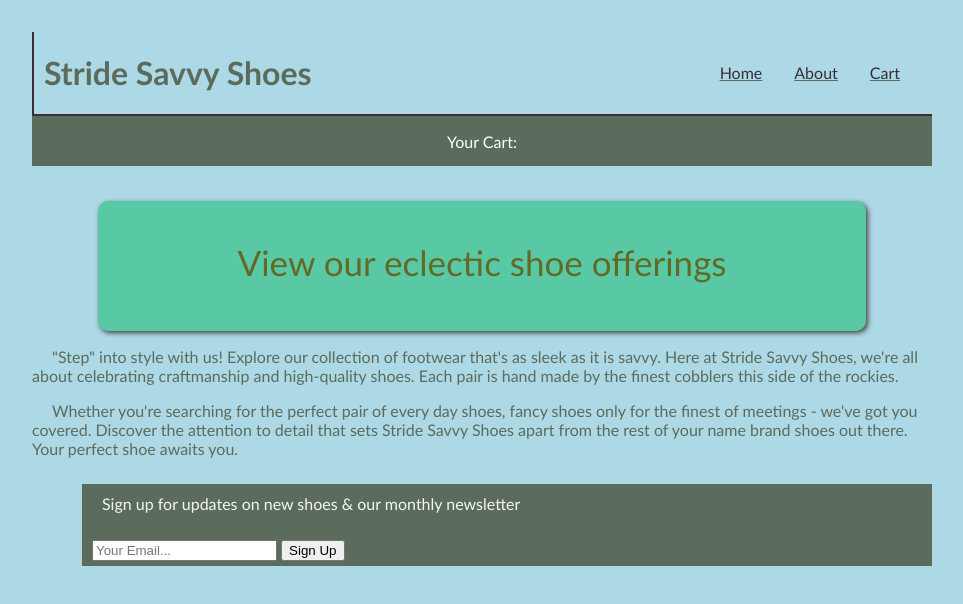
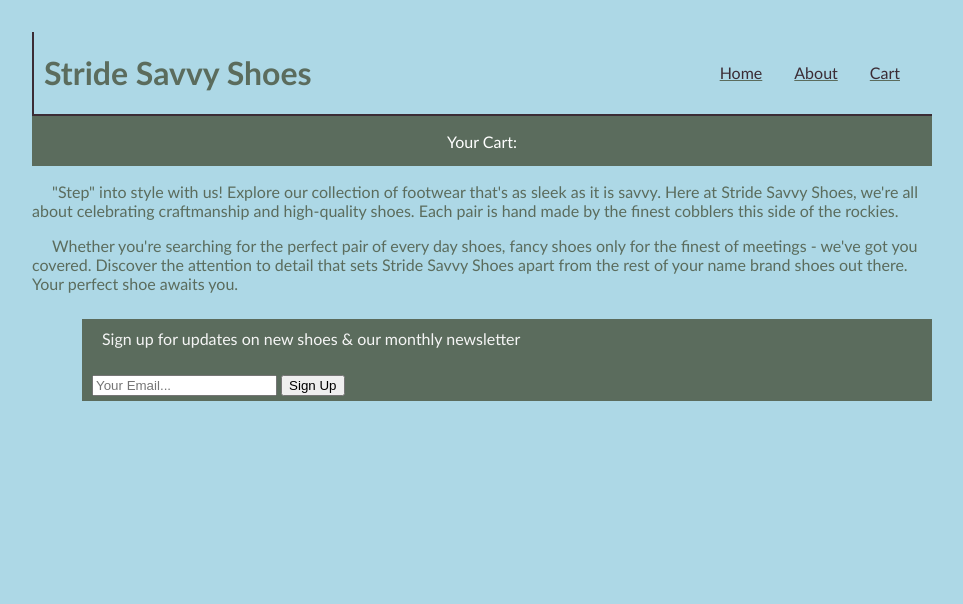
Before and after one commit to brajgon1/ProjectOne, a website: page client/home.html in a window 1280 px wide. Shown: the whole page, without its empty margins (158-1121 px from the left). Drawn offline with nearby package versions, Linux system fonts and the light colour scheme; no server answers.

Commit message:
some HTML changes

```diff
--- a/client/home.html
+++ b/client/home.html
@@ -19,10 +19,6 @@
     </header>
     <section id="cartList">
       <p>Your Cart: <span id="cart-count"></span></p>
-    </section>
-
-    <section id="shopEssentials">
-      <p class="shop">View our eclectic shoe offerings</p>
     </section>
 
     <div id="text">
```
